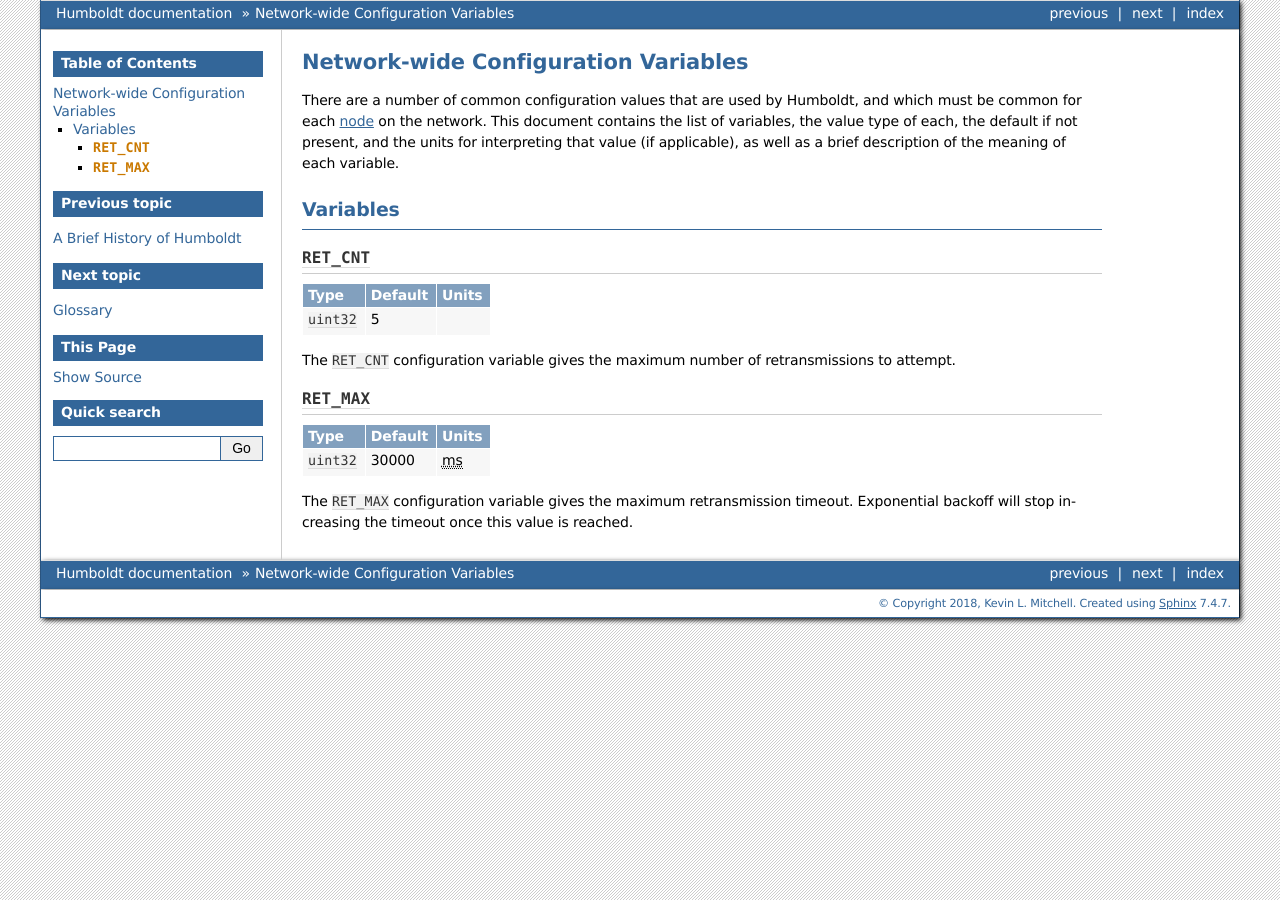
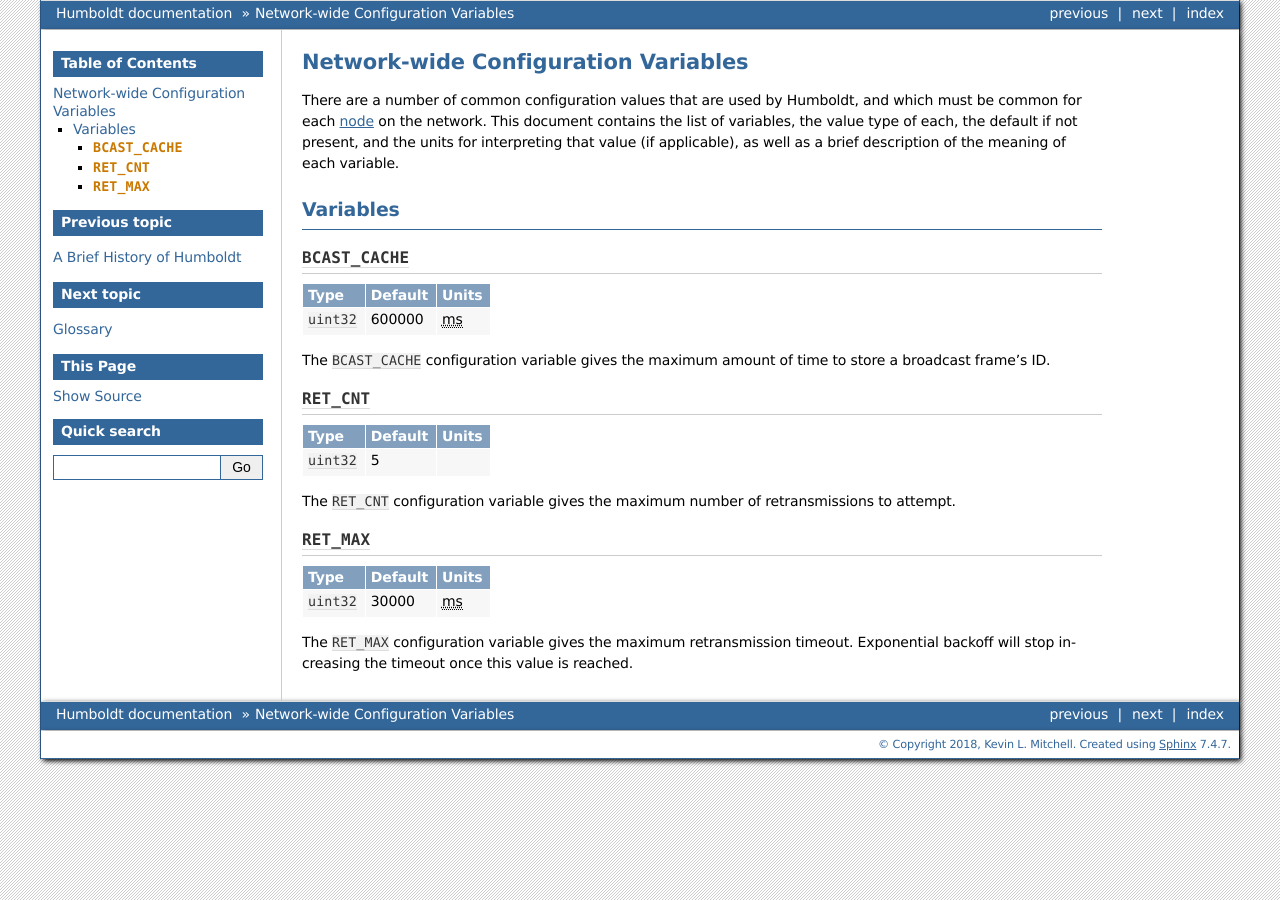
Before and after one commit to hydralang/humboldt-doc, a Sphinx documentation site: the page built from source/configuration.rst, in a window 1280 px wide. Built offline with Sphinx 7.4.7, drawn with Linux system fonts in a browser that asks for light colours.

Commit message:
Add a discussion of broadcasts in the protocol
This commit adds a brief discussion on broadcasts as a building block of
the Humboldt protocols.

```diff
--- a/source/configuration.rst
+++ b/source/configuration.rst
@@ -11,6 +11,25 @@
 
 Variables
 =========
+
+.. _bcast-cache:
+
+``BCAST_CACHE``
+---------------
+
+.. list-table::
+   :header-rows: 1
+   :widths: auto
+
+   * - Type
+     - Default
+     - Units
+   * - ``uint32``
+     - 600000
+     - :abbr:`ms (milliseconds)`
+
+The ``BCAST_CACHE`` configuration variable gives the maximum amount of
+time to store a broadcast frame's ID.
 
 .. _ret-cnt:
 
```
Also changed, not shown: source/basics.rst (+48 -0 lines), source/glossary.rst (+7 -0 lines).
